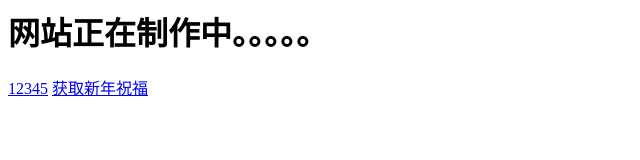
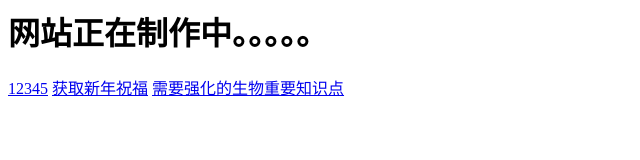
Before and after one commit to 1303634062/bbyl, a plain HTML site: page index.html in a window 1280 px wide. Shown: the whole page, without its empty margins (0-640 px from the left). Drawn offline with Linux system fonts and the light colour scheme.

Commit message:
Update index.html

```diff
--- a/index.html
+++ b/index.html
@@ -7,6 +7,7 @@
 <h1 color="write">网站正在制作中。。。。。</h1>
 <a href="00001.html">12345</a>
 <a href="00002.html">获取新年祝福</a>
+<a href="00003.html">需要强化的生物重要知识点</a>
 <h1 style="background:black"></h1>
 
 </body>
```
